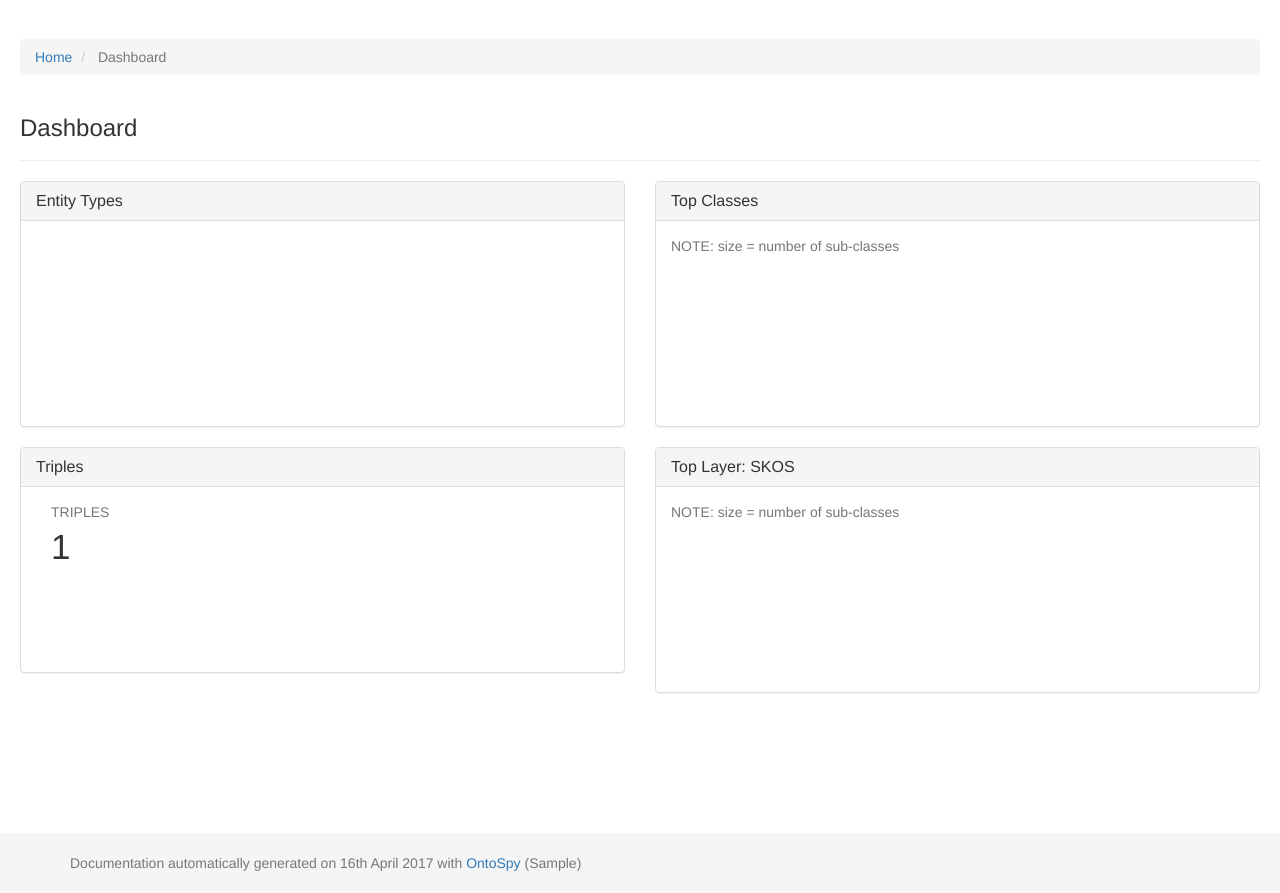
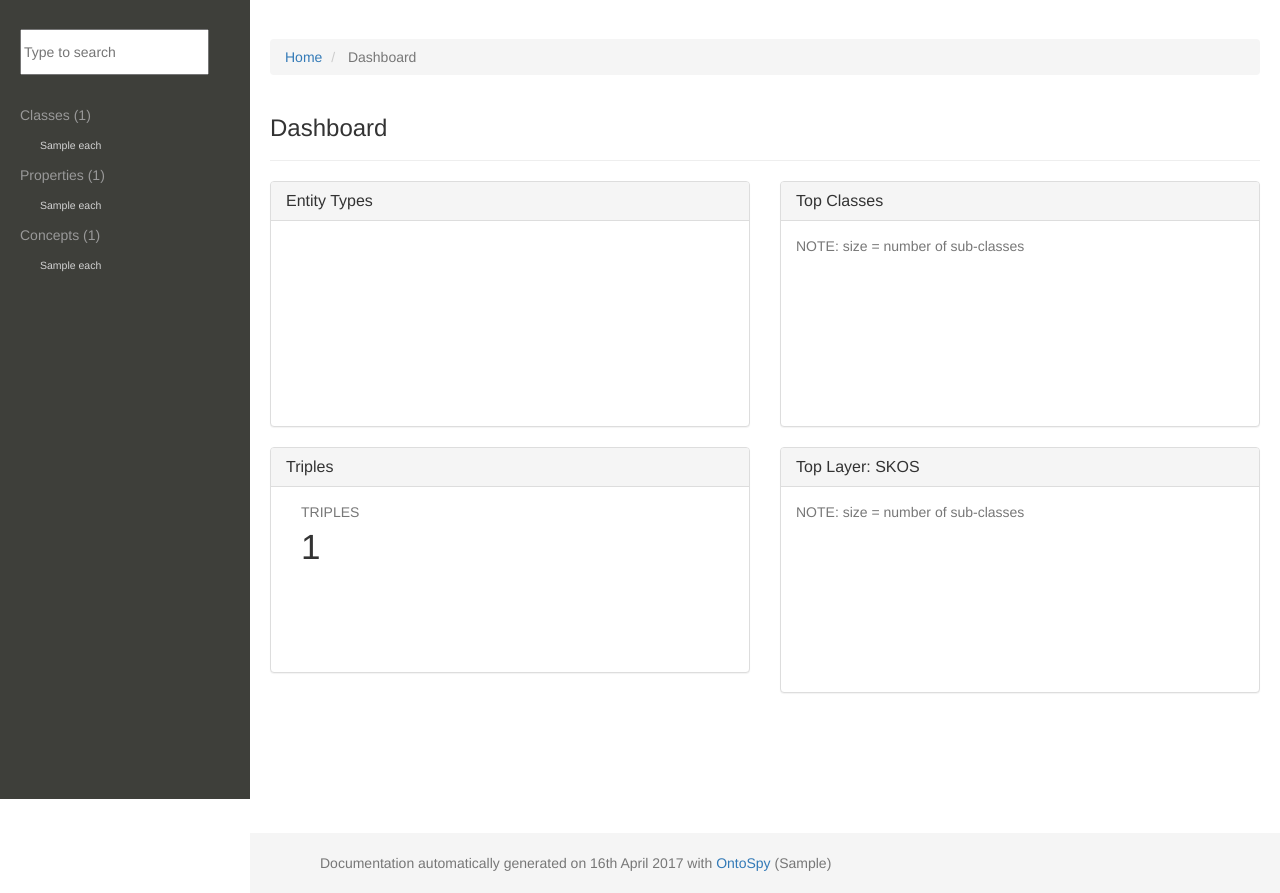
Before and after one commit to lambdamusic/Ontodocs, a Django app: template ontodocs/media/templates/html-multi/dashboard.html in a window 1280 px wide; the page is wider, and only the part inside the window is pictured. Shown: the part 51-944 px from the top of that part. Run offline with Django 3.2, Linux system fonts and the light colour scheme; the template is opened without the code that fills it: most values are stand-ins (such as "Sample title", 1, 10 or a date in 2020); a map, chart or similar area stays blank; some libraries are stand-ins or nearby versions.

Commit message:
sidebar always open (multi-html page)

```diff
--- a/ontodocs/main.py
+++ b/ontodocs/main.py
@@ -95,7 +95,7 @@ E.g.:
 if __name__ == '__main__':
     try:
         # http://stackoverflow.com/questions/32553969/modify-usage-string-on-click-command-line-interface-on-windows
-        cli_run_viz(prog_name='ontodocs')
+        main_cli(prog_name='ontodocs')
         sys.exit(0)
     except KeyboardInterrupt as e: # Ctrl-C
         raise e
--- a/ontodocs/media/templates/html-multi/base.html
+++ b/ontodocs/media/templates/html-multi/base.html
@@ -189,8 +189,8 @@
 {% endblock navbar %}
 
 
-
-<div id="wrapper" {% if thispage != "home" %}class="toggled"{% endif %}>
+{# {% if thispage != "home" %}class="toggled"{% endif %}#}
+<div id="wrapper" >
 
 
     {% block sidebar %}
```
